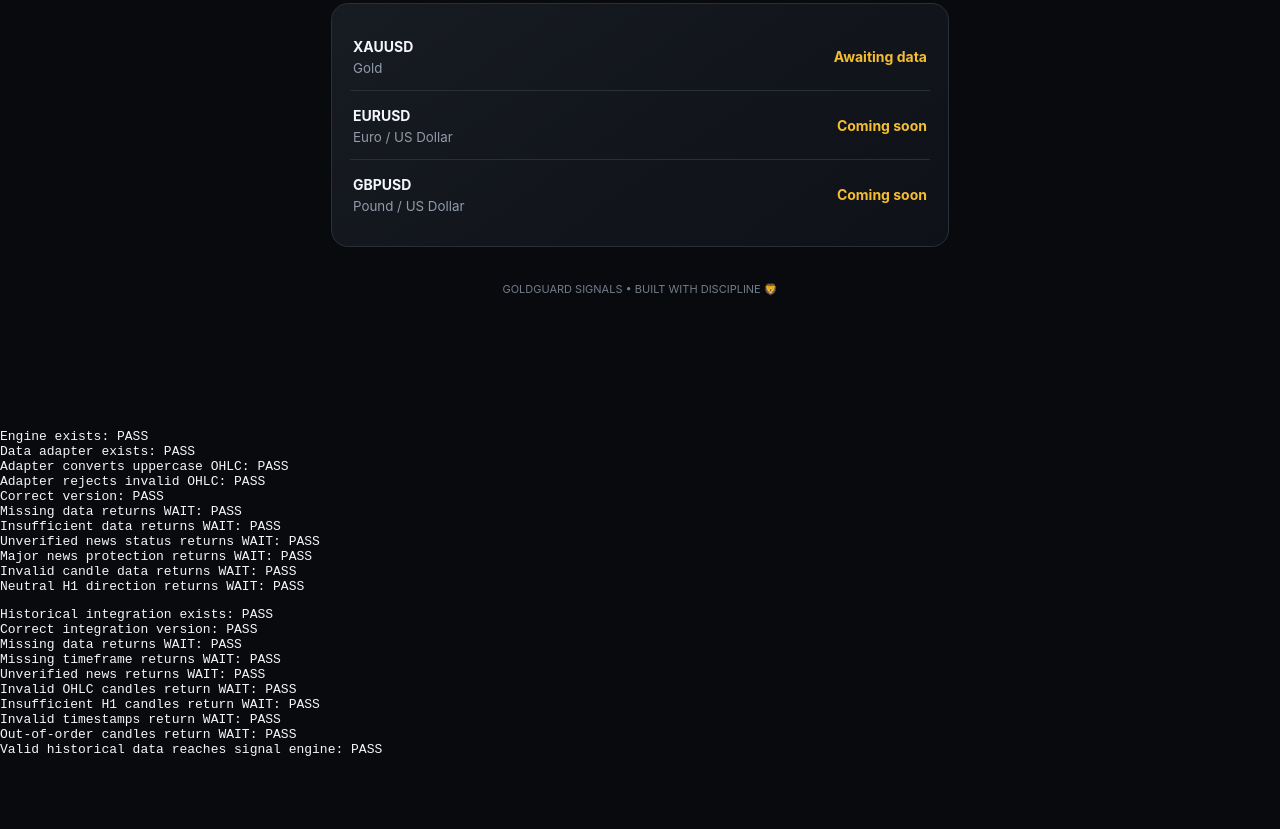
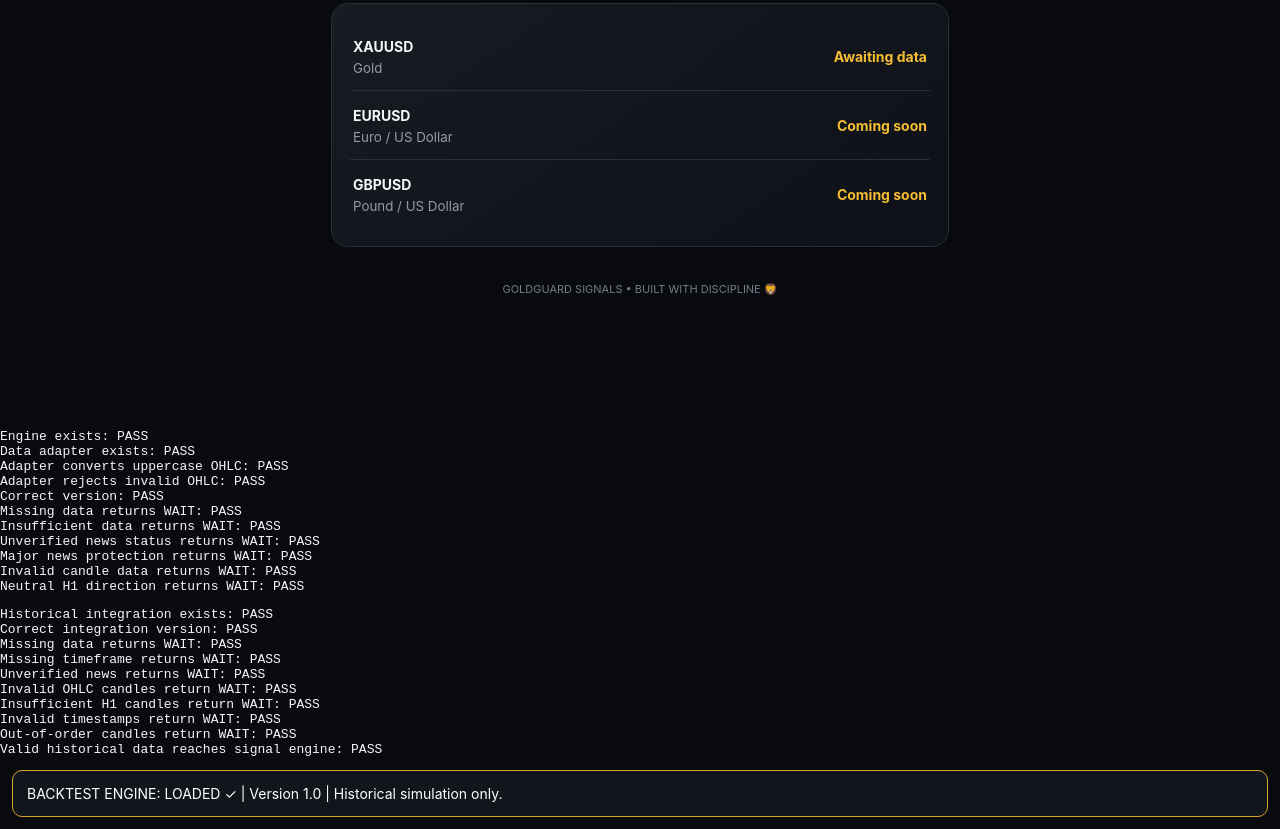
Before and after one commit to Gold-Guard947/GoldGuard-signals, a plain HTML site: page index.html in a window 1280 px wide. Shown: the part 969-1798 px from the top of the page. Before the commit the page ends 1739 px from the top, so only its background shows below. Drawn offline with Linux system fonts and the light colour scheme.

Commit message:
Connect backtest load test

```diff
--- a/index.html
+++ b/index.html
@@ -282,6 +282,7 @@ document.querySelectorAll("nav button").forEach(button => {
 <script src="market-data.js"></script>
 <script src="test-engine.js"></script>
 <script src="test-historical-integration.js"></script>
+<script src="test-backtest-engine.js"></script>
 <script src="app.js"></script>
 </body>
 </html>
```
